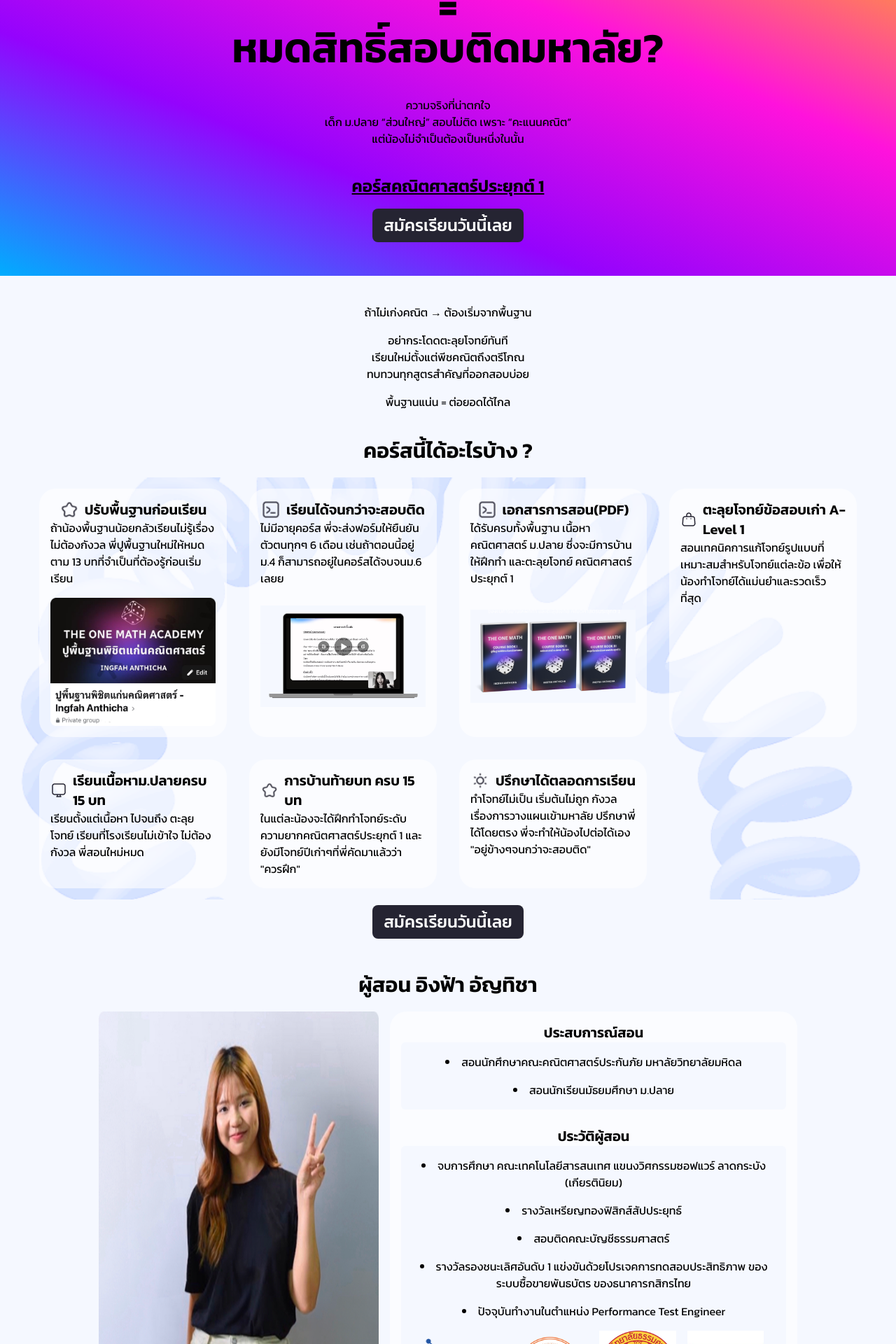
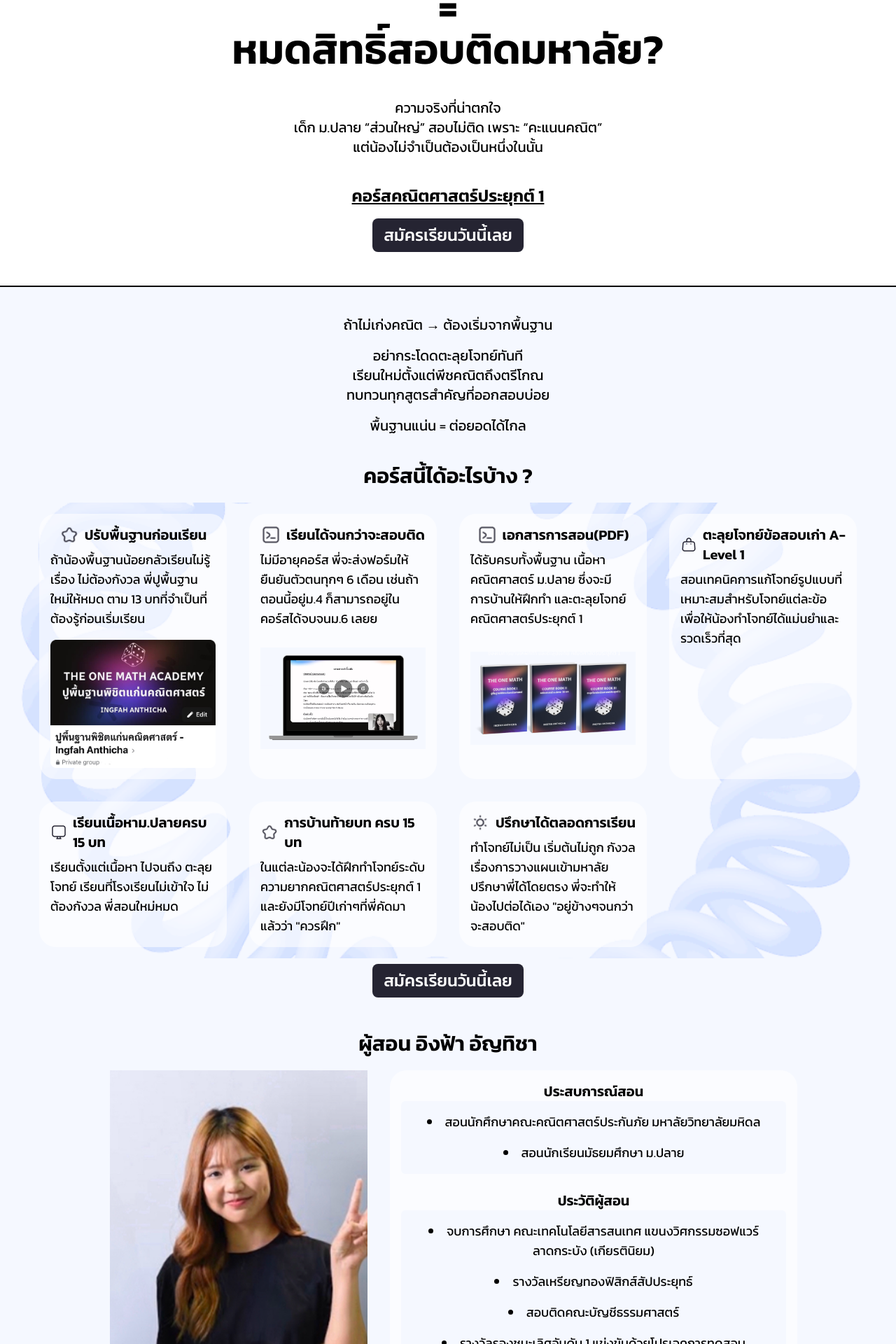
Before and after one commit to OX-TOPIS/the-one-math-landing, a React (Create React App) app: page / in a window 1280 px wide. Shown: the part 194-2114 px from the top of the page at 70% size. Built offline with nearby package versions, Linux system fonts and the light colour scheme.

Commit message:
finish 3

```diff
--- a/src/App.css
+++ b/src/App.css
@@ -153,7 +153,7 @@
 }
 
 .swiper-pagination-bullet-active {
-  background-color: #FFB912 !important;
+  background-color: #9403FD !important;
   border-radius: 9999px !important;
   width: 30px !important;
 }
--- a/src/App.js
+++ b/src/App.js
@@ -19,9 +19,9 @@ function App() {
 
   useEffect(() => {
     const updateBackground = () => {
-      if (window.innerWidth > 1024) {
+      if (window.innerWidth >= 1024) {
         setBgImage(
-          "linear-gradient(to top right, #00ADFE, #9403FD, #FF12DC, #FFB912)"
+          ""
         );
       } else {
         setBgImage("url('/Mask.png')");
@@ -65,8 +65,8 @@ function App() {
 
       {/* LABEL SECTION */}
       <div
-        className="h-full flex flex-col justify-center items-center relative bg-cover bg-center p-12"
-        style={{ backgroundImage: bgImage }}
+        className="h-full flex flex-col justify-center items-center relative bg-cover bg-center py-12 px-4 bg-white lg:border-y-2 lg:border-y-black"
+        style={{ backgroundImage: bgImage, backgroundPosition: "center top" }}
       >
         <h1 className="font-bold text-3xl md:text-6xl  text-center kanit-bold">
           ไม่เก่งเลข
@@ -78,7 +78,7 @@ function App() {
         <h1 className="font-semibold text-3xl md:text-6xl text-center kanit-semibold">
           หมดสิทธิ์สอบติดมหาลัย?
         </h1>
-        <div className="text-center my-10">
+        <div className="text-center my-10 text-base md:text-xl">
           <p>ความจริงที่น่าตกใจ</p>
           <p>เด็ก ม.ปลาย “ส่วนใหญ่” สอบไม่ติด เพราะ “คะแนนคณิต”</p>
           <p>แต่น้องไม่จำเป็นต้องเป็นหนึ่งในนั้น</p>
@@ -96,7 +96,7 @@ function App() {
           </a>
         </div>
       </div>
-      <div className="text-center mt-10 mx-a">
+      <div className="text-center mt-10 mx-a text-base md:text-xl">
         <p>ถ้าไม่เก่งคณิต → ต้องเริ่มจากพื้นฐาน</p>
         <div className="my-4">
           <div className="flex justify-center items-center gap-2 ">
@@ -130,7 +130,7 @@ function App() {
                 <img src="/Frame (1).png" alt="Description1" className="w-7" />
                 <h2 className="kanit-semibold text-xl">ปรับพื้นฐานก่อนเรียน</h2>
               </div>
-              <p className="kanit-regular">
+              <p className="kanit-regular md:text-lg mt-2">
                 ถ้าน้องพื้นฐานน้อยกลัวเรียนไม่รู้เรื่อง ไม่ต้องกังวล
                 พี่ปูพื้นฐานใหม่ให้หมด ตาม 13
                 บทที่จำเป็นที่ต้องรู้ก่อนเริ่มเรียน
@@ -150,7 +150,7 @@ function App() {
                     เรียนได้จนกว่าจะสอบติด
                   </h2>
                 </div>
-                <p className="kanit-regular">
+                <p className="kanit-regular md:text-lg mt-2">
                   ไม่มีอายุคอร์ส พี่จะส่งฟอร์มให้ยืนยันตัวตนทุกๆ 6 เดือน
                   เช่นถ้าตอนนี้อยู่ม.4 ก็สามารถอยู่ในคอร์สได้จบจนม.6 เลยย
                 </p>
@@ -167,7 +167,7 @@ function App() {
                   />
                   <h2 className="kanit-semibold text-xl">เอกสารการสอน(PDF)</h2>
                 </div>
-                <p className="kanit-regular">
+                <p className="kanit-regular md:text-lg mt-2">
                   ได้รับครบทั้งพื้นฐาน เนื้อหาคณิตศาสตร์ ม.ปลาย
                   ซึ่งจะมีการบ้านให้ฝึกทำ และตะลุยโจทย์ คณิตศาสตร์ประยุกต์ 1
                 </p>
@@ -181,7 +181,7 @@ function App() {
                   ตะลุยโจทย์ข้อสอบเก่า A-Level 1
                 </h2>
               </div>
-              <p className="kanit-regular">
+              <p className="kanit-regular md:text-lg mt-2">
                 สอนเทคนิคการแก้โจทย์รูปแบบที่เหมาะสมสำหรับโจทย์แต่ละข้อ
                 เพื่อให้น้องทำโจทย์ได้แม่นยำและรวดเร็วที่สุด
               </p>
@@ -193,7 +193,7 @@ function App() {
                   เรียนเนื้อหาม.ปลายครบ 15 บท
                 </h2>
               </div>
-              <p className="kanit-regular">
+              <p className="kanit-regular md:text-lg mt-2">
                 เรียนตั้งแต่เนื้อหา ไปจนถึง ตะลุยโจทย์ เรียนที่โรงเรียนไม่เข้าใจ
                 ไม่ต้องกังวล พี่สอนใหม่หมด
               </p>
@@ -205,7 +205,7 @@ function App() {
                   การบ้านท้ายบท ครบ 15 บท
                 </h2>
               </div>
-              <p className="kanit-regular">
+              <p className="kanit-regular md:text-lg mt-2">
                 ในแต่ละน้องจะได้ฝึกทำโจทย์ระดับความยากคณิตศาสตร์ประยุกต์ 1
                 และยังมีโจทย์ปีเก่าๆที่พี่คัดมาแล้วว่า "ควรฝึก"
               </p>
@@ -217,7 +217,7 @@ function App() {
                   ปรึกษาได้ตลอดการเรียน
                 </h2>
               </div>
-              <p className="kanit-regular">
+              <p className="kanit-regular md:text-lg mt-2">
                 ทำโจทย์ไม่เป็น เริ่มต้นไม่ถูก กังวลเรื่องการวางแผนเข้ามหาลัย
                 ปรึกษาพี่ได้โดยตรง พี่จะทำให้น้องไปต่อได้เอง
                 "อยู่ข้างๆจนกว่าจะสอบติด"
@@ -225,22 +225,6 @@ function App() {
             </div>
           </div>
         </div>
-
-        <style jsx>{`
-          /* เพิ่มแอนิเมชันสำหรับพื้นหลัง */
-          @keyframes rotateBackground {
-            0% {
-              background-position: center top;
-            }
-            100% {
-              background-position: 100% 100%;
-            }
-          }
-
-          .bg-cover {
-            animation: rotateBackground 30s infinite linear;
-          }
-        `}</style>
       </div>
       <div className="flex flex-col justify-center items-center">
         <a
@@ -260,14 +244,14 @@ function App() {
           <img
             src="/Profile_image 1.png"
             alt="Description of image"
-            className="max-w-[400px] border-spacing-2 border-green-100 mb-4 lg:mb-0 mx-auto lg:mx-0 lg:mr-4"
+            className="w-full max-w-[400px] aspect-[3/4] object-cover border-spacing-2 border-green-100 mb-4 lg:mb-0 mx-auto lg:mx-0 lg:mr-4 rounded-lg px-4 md:-px-0"
           />
           <div className="bg-white p-4 rounded-3xl bg-opacity-60">
             <div className="text-center">
               <h1 className="kanit-semibold text-xl">ประสบการณ์สอน</h1>
             </div>
             <div className="flex justify-center bg-tonelight1 w-full max-w-[550px] p-4 mx-auto rounded-md">
-              <ul className="list-disc list-inside text-center space-y-4">
+              <ul className="list-disc list-inside text-center space-y-4 md:text-lg">
                 <li>สอนนักศึกษาคณะคณิตศาสตร์ประกันภัย มหาลัยวิทยาลัยมหิดล</li>
                 <li>สอนนักเรียนมัธยมศึกษา ม.ปลาย</li>
               </ul>
@@ -279,7 +263,7 @@ function App() {
               </h1>
               <div className="flex justify-center bg-tonelight1 w-full max-w-[550px] p-4 mx-auto rounded-md">
                 <div>
-                  <ul className="list-disc list-inside text-center space-y-4">
+                  <ul className="list-disc list-inside text-center space-y-4 md:text-lg">
                     <li>
                       จบการศึกษา คณะเทคโนโลยีสารสนเทศ แขนงวิศกรรมซอฟแวร์
                       ลาดกระบัง (เกียรตินิยม)
@@ -337,7 +321,7 @@ function App() {
       </h2>
       {/* <img src="/image 3.png" alt="Description of image" className='w-10/12 rounded-lg m-auto'/> */}
       {/* <img src="/image 3.png" alt="Description of image" className='w-10/12 rounded-lg m-auto'/> */}
-      <div className="grid grid-cols-1 sm:grid-cols-2 lg:grid-cols-3 gap-4 px-4 mx-auto max-w-[1200px]">
+      <div className="grid grid-cols-1 sm:grid-cols-3 gap-4 px-4 mx-auto max-w-[1200px]">
         <img
           src="review1.png"
           className="w-full h-auto object-cover"
@@ -402,7 +386,7 @@ function App() {
         <h1 className="text-center m-5 mt-10 text-3xl kanit-semibold">
           สมัครคอร์สเรียน
         </h1>
-        <div className="bg-white w-full max-w-[550px] p-4 mx-auto rounded-md">
+        <div className="bg-white w-full max-w-[550px] p-4 mx-auto rounded-md md:text-lg">
           <p className="font-semibold text-xl">
             ถ้าน้องจริงจัง อยากเป็นคนหนึ่งที่ต้นทุนความรู้น้อย
             แต่สอบติดมหาลัยดัง
```
